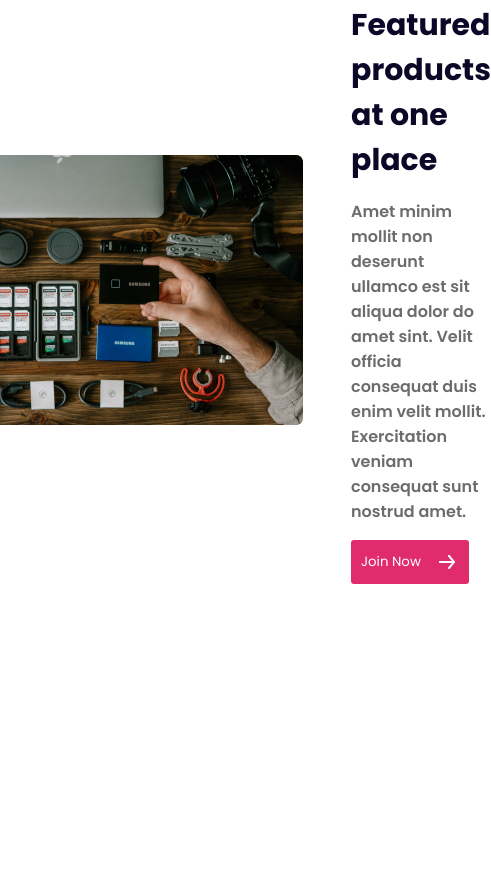
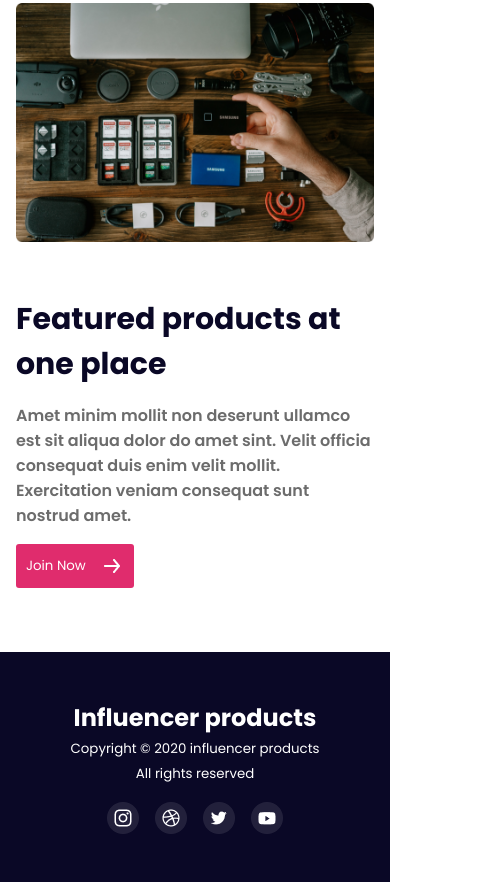
Before and after one commit to shorot-chicham/influencer-gear, a plain HTML site: page index.html in a window 390 px wide. Shown: the part 5930-6812 px from the top of the page, 491 px wide, since content can reach past the window. Before the commit the page ends 6578 px from the top, so only its background shows below. Drawn offline with Linux system fonts and the light colour scheme.

Commit message:
added footer container and responsive all site for the small and medium devices

```diff
--- a/CSS/styles.css
+++ b/CSS/styles.css
@@ -83,6 +83,7 @@ ul li a {
     border-radius: 40px;
     color: #fff;
     margin-top: 16px;
+    cursor: pointer;
 }
 
 .banner-img>img {
@@ -101,6 +102,7 @@ ul li a {
 
 .sponsor>img {
     width: 100%;
+    cursor: pointer;
 }
 
 /* Popular Collection container styles  */
@@ -198,8 +200,30 @@ ul li a {
     border: none;
     border-radius: 3px;
     margin-top: 16px;
+    cursor: pointer;
 }
 
+/* footer container start  */
+footer{
+    background-color: #0A0826;
+    color: #fff;
+}
+.footer-content{
+    text-align: center;
+    padding: 3rem;
+}
+
+.social-site{
+    display: flex;
+    justify-content: center;
+    align-items: center;
+    gap: 1rem;
+    margin-top: 17px;
+}
+
+.social-site > img{
+    cursor: pointer;
+}
 
 
 
@@ -235,6 +259,12 @@ ul li a {
     .popular-collection-content{
         grid-template-columns: repeat(1, 1fr);
     }
+    .featured-products-container{
+        flex-direction: column;
+    }
+    .featured-img > img{
+        width: 100%;
+    }
 }
 
 
@@ -263,4 +293,10 @@ ul li a {
     .popular-collection-content{
         grid-template-columns: repeat(2, 1fr);
     }
+    .featured-products-container{
+        flex-direction: column;
+    }
+    .featured-img > img{
+        width: 100%;
+    }
 }
--- a/index.html
+++ b/index.html
@@ -205,7 +205,20 @@
         </section>
     </main>
     <footer>
-
+        <!-- footer section start  -->
+        <section class="footer-container">
+            <div class="footer-content space">
+                <h2 class="footer-title">Influencer products</h2>
+                <p><small>Copyright &copy; 2020  influencer products</small></p>
+                    <p><small>All rights reserved</small></p>
+                <div class="social-site">
+                    <img src="images/icon/Instagram.png" alt="It's just Instagram icon">
+                    <img src="images/icon/Dribbble.png" alt="It's just Dribble icon">
+                    <img src="images/icon/Twitter.png" alt="It's just Instagram icon">
+                    <img src="images/icon/Youtube.png" alt="It's just Instagram icon">
+                </div>
+            </div>
+        </section>
     </footer>
 </body>
 
```
Also changed, not shown: images/icon/Dribbble.png (added), images/icon/Instagram.png (added), images/icon/Twitter.png (added), images/icon/Youtube.png (added).
